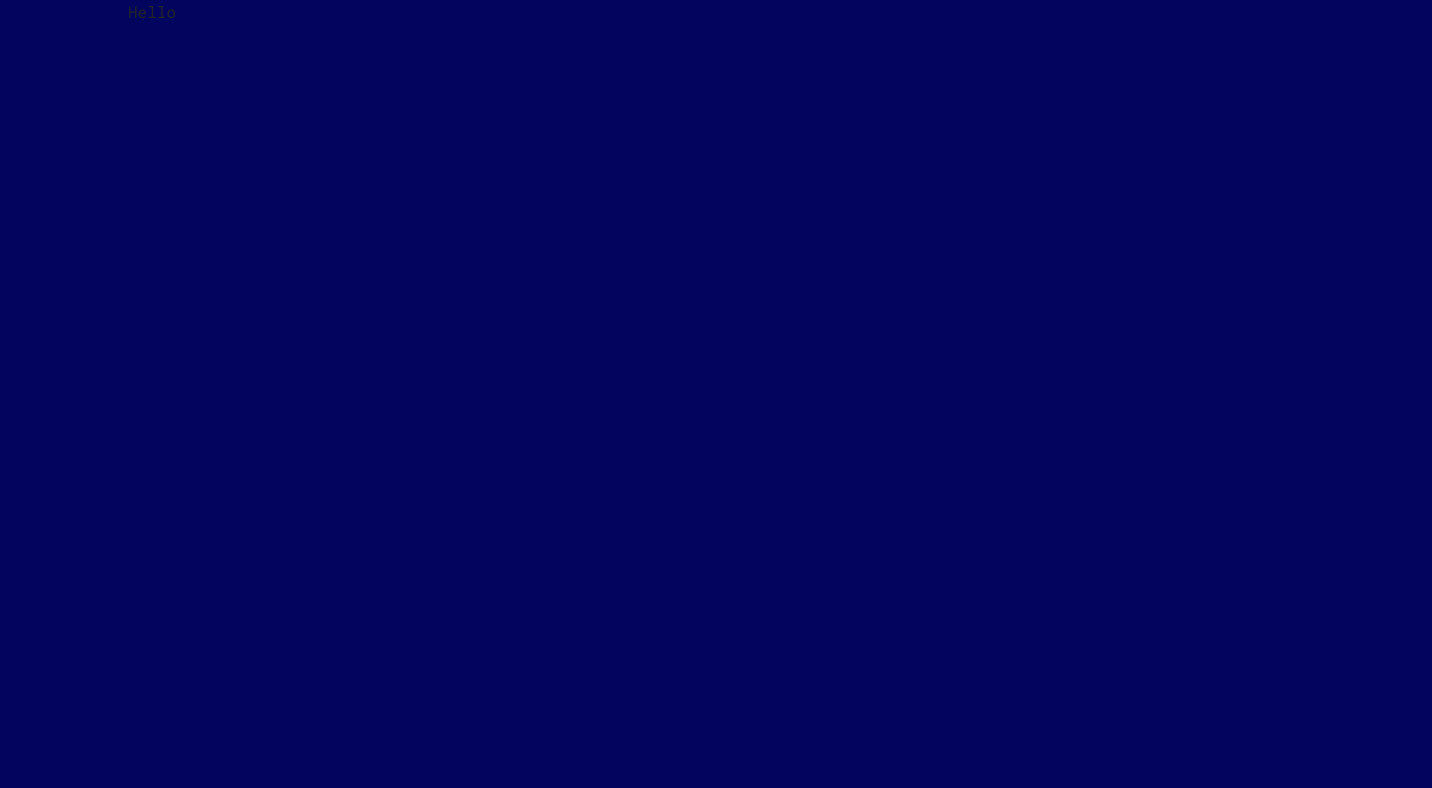
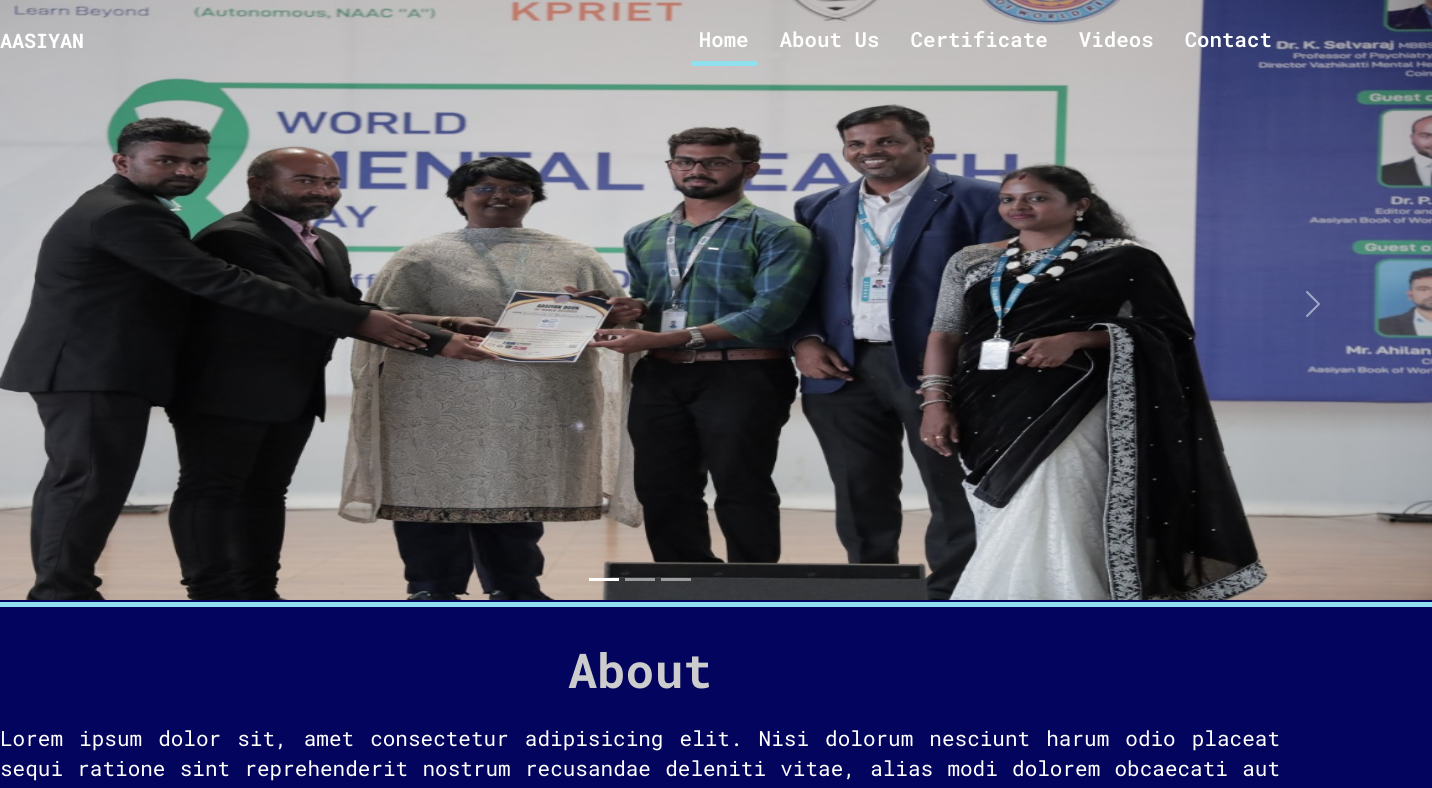
Before and after one commit to dineshramGovindaraj/aasiyan, a React (Create React App) app: page / in a window 1280 px wide. Shown: the top 788 px of the page, 1432 px wide, since content can reach past the window. Built offline with nearby package versions, Linux system fonts and the light colour scheme.

Commit message:
test chnage in app.js

```diff
--- a/src/App.js
+++ b/src/App.js
@@ -4,10 +4,10 @@ import Home from "./pages/Home/Home";
 
 function App() {
   return (
-    <div className="app">
-      {/* <Navbar />
-      <Home /> */}
-      Hello
+    <div>
+      <Navbar />
+      <Home />
+      {/* Hello */}
     </div>
   );
 }
```
